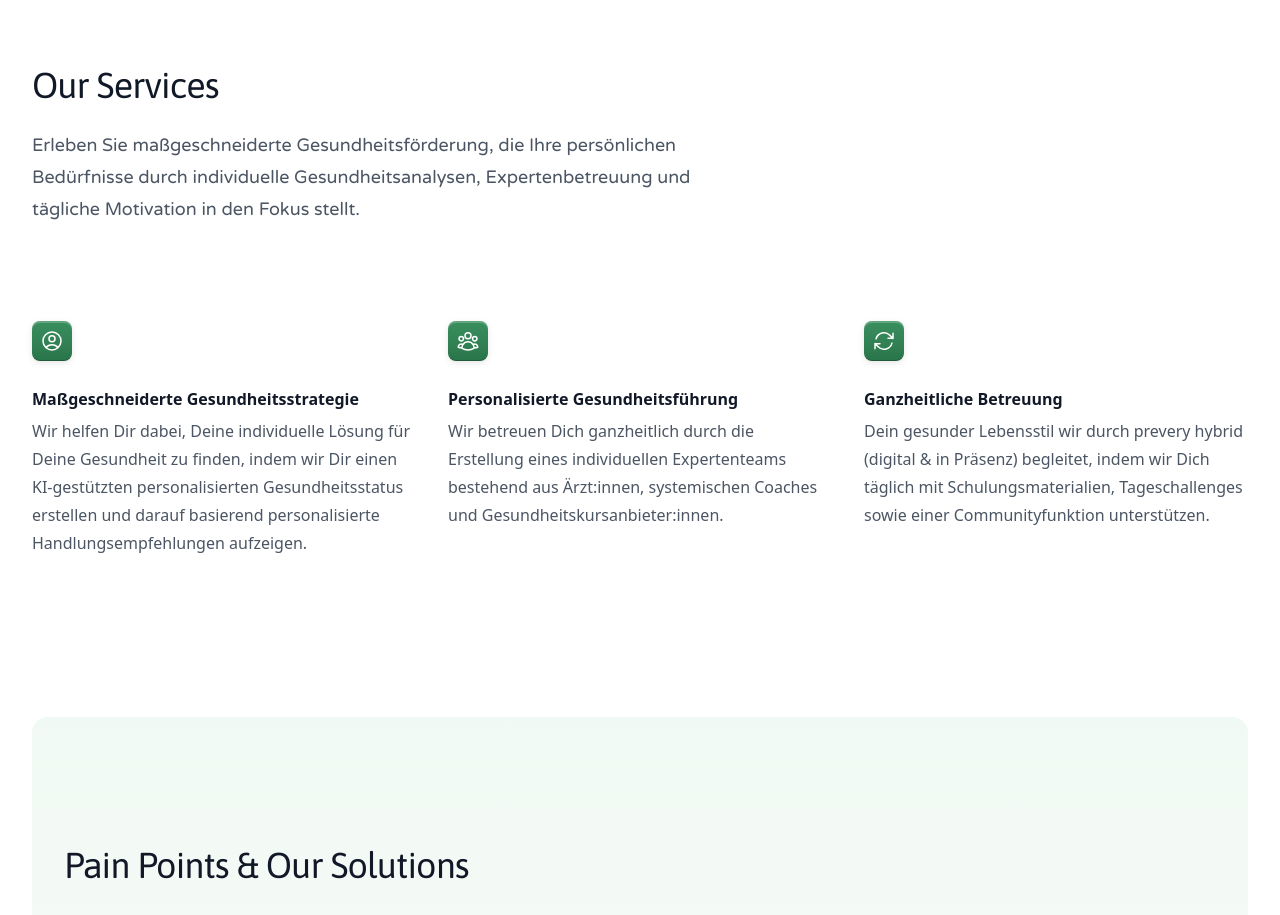
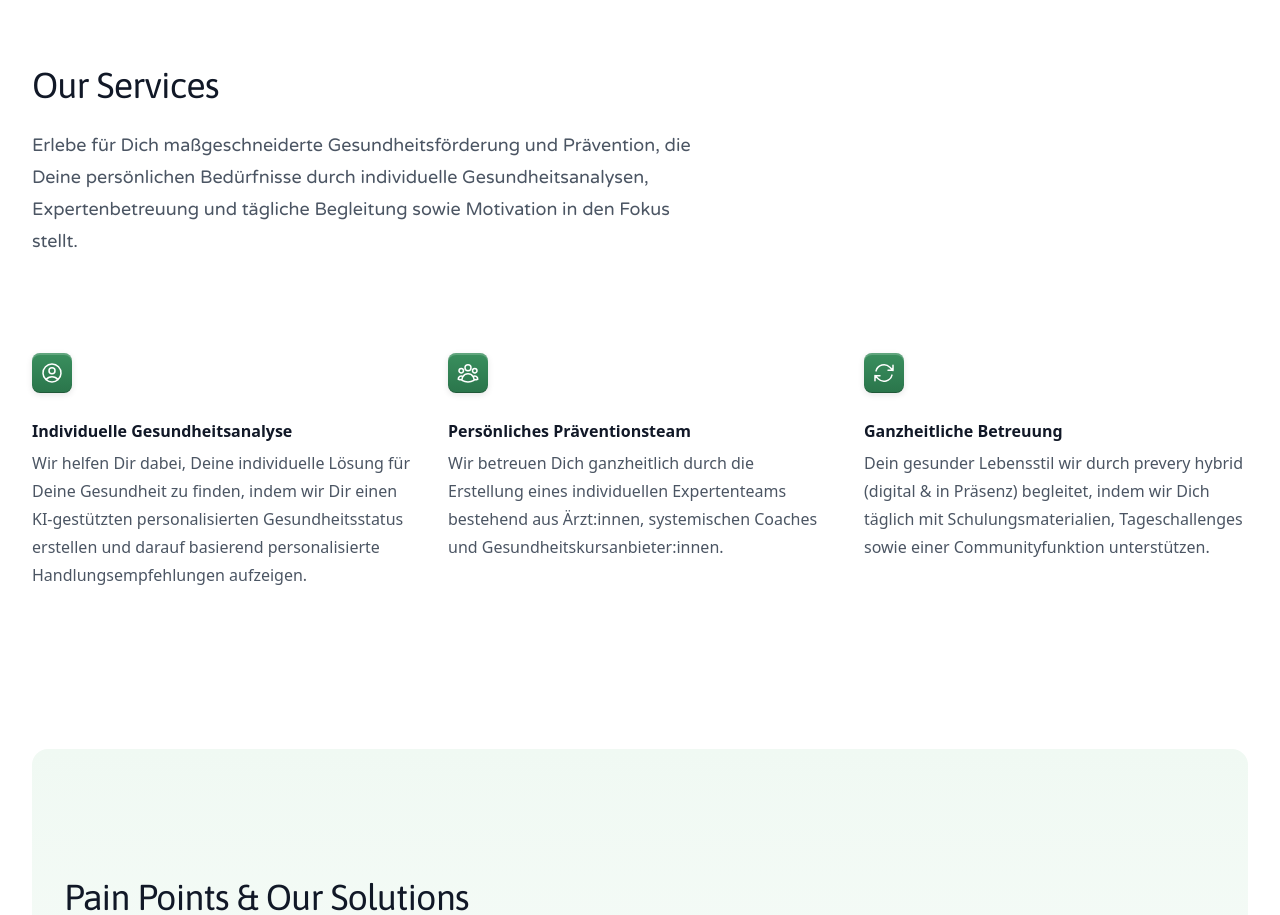
Before and after one commit to prevery-de/prevery-de.github.io, a React (Vite) app: page / in a window 1280 px wide. Shown: the part 2020-2935 px from the top of the page. Built offline with nearby package versions, Linux system fonts and the light colour scheme.

Commit message:
Update services.tsx

```diff
--- a/src/components/services.tsx
+++ b/src/components/services.tsx
@@ -6,13 +6,13 @@ import {
 
 const features = [
     {
-        name: 'Maßgeschneiderte Gesundheitsstrategie',
+        name: 'Individuelle Gesundheitsanalyse',
         description:
             'Wir helfen Dir dabei, Deine individuelle Lösung für  Deine Gesundheit zu finden, indem wir Dir einen KI-gestützten personalisierten Gesundheitsstatus erstellen und darauf basierend personalisierte Handlungsempfehlungen aufzeigen. ',
         icon: UserCircleIcon,
     },
     {
-        name: 'Personalisierte Gesundheitsführung',
+        name: 'Persönliches Präventionsteam',
         description: 'Wir betreuen Dich ganzheitlich durch die Erstellung eines individuellen Expertenteams bestehend aus Ärzt:innen, systemischen Coaches und Gesundheitskursanbieter:innen.',
         icon: UserGroupIcon,
     },
@@ -32,7 +32,7 @@ export default function Services() {
                         Our Services
                     </h2>
                     <p className="font-varela font-normal mt-6 text-lg leading-8 text-gray-600">
-                        Erleben Sie maßgeschneiderte Gesundheitsförderung, die Ihre persönlichen Bedürfnisse durch individuelle Gesundheitsanalysen, Expertenbetreuung und tägliche Motivation in den Fokus stellt.
+                        Erlebe für Dich maßgeschneiderte Gesundheitsförderung und Prävention, die Deine persönlichen Bedürfnisse durch individuelle Gesundheitsanalysen, Expertenbetreuung und tägliche Begleitung sowie Motivation in den Fokus stellt.
                     </p>
                 </div>
                 <div className="mx-auto mt-16 max-w-2xl sm:mt-20 lg:mt-24 lg:max-w-none">
```
